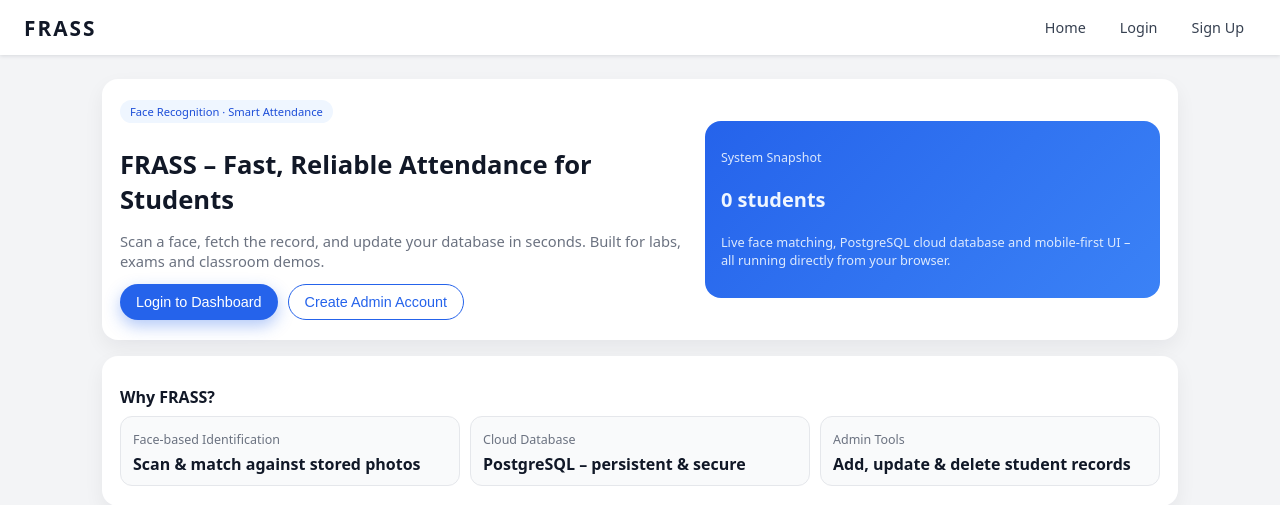
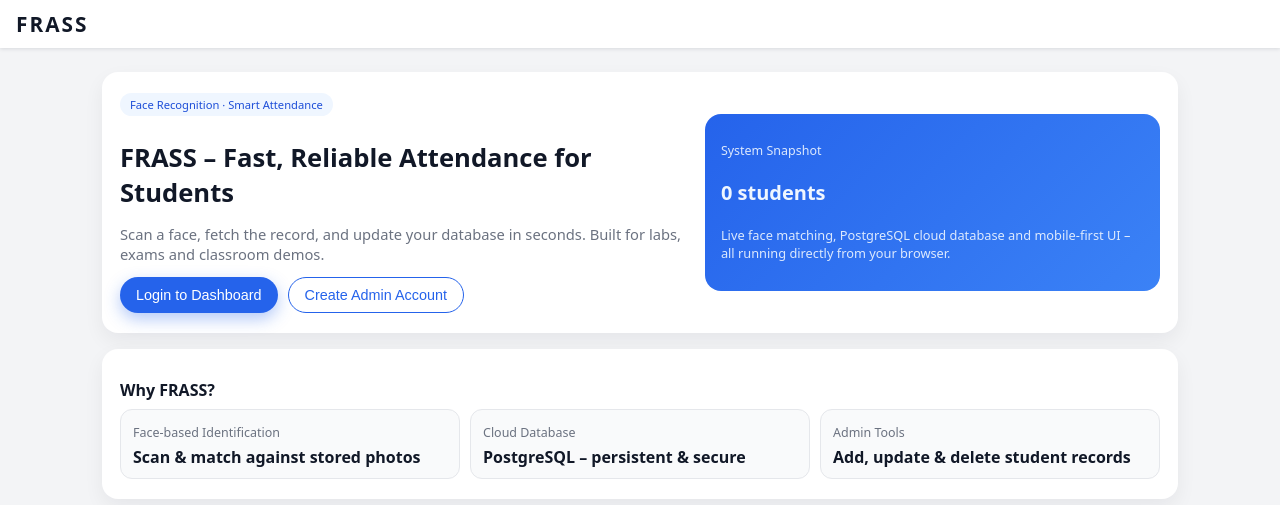
Before and after one commit to HiroX24/Frass, a Flask app: page / in a window 1280 px wide. Shown: the top 505 px of the page. Run offline with Flask 3, Linux system fonts and the light colour scheme; data that the repository does not hold is empty; some libraries are stand-ins or nearby versions.

Commit message:
Update cool.css

```diff
--- a/static/cool.css
+++ b/static/cool.css
@@ -11,37 +11,57 @@ body {
   color: #111827;
 }
 
+.logo {
+  font-size: 1.3rem;
+  letter-spacing: 2px;
+}
+
 header {
   position: sticky;
   top: 0;
   z-index: 10;
   background: #ffffff;
   color: #111827;
-  padding: 12px 24px;
+  padding: 10px 16px;
   display: flex;
   justify-content: space-between;
   align-items: center;
   box-shadow: 0 1px 4px rgba(15, 23, 42, 0.12);
 }
 
-.logo {
-  font-size: 1.3rem;
-  letter-spacing: 2px;
+/* DROPDOWN NAV – hidden by default */
+
+nav {
+  position: absolute;
+  top: 52px;            /* just under header */
+  right: 16px;
+  background: #ffffff;
+  padding: 6px 0;
+  border-radius: 12px;
+  box-shadow: 0 8px 20px rgba(15, 23, 42, 0.16);
+  display: none;        /* toggled via .nav-open */
+  flex-direction: column;
+  min-width: 180px;
 }
 
-nav {
+nav.nav-open {
   display: flex;
-  gap: 10px;
 }
 
 nav a {
-  padding: 6px 12px;
-  border-radius: 999px;
+  padding: 8px 14px;
+  border-radius: 0;
   text-decoration: none;
   color: #374151;
   font-size: 0.9rem;
   cursor: pointer;
   transition: background 0.15s ease, color 0.15s ease, transform 0.08s ease;
+  width: 100%;
+  text-align: left;
+}
+
+nav a + a {
+  border-top: 1px solid #f3f4f6;
 }
 
 nav a:hover {
@@ -54,6 +74,37 @@ main {
   padding: 24px 12px 32px;
   max-width: 1100px;
   margin: 0 auto;
+}
+
+.nav-toggle {
+  display: block;       /* always show (desktop + mobile) */
+  background: transparent;
+  border: none;
+  cursor: pointer;
+  padding: 4px;
+}
+
+.nav-toggle span {
+  display: block;
+  width: 22px;
+  height: 2px;
+  background: #111827;
+  border-radius: 999px;
+  margin: 4px 0;
+  transition: transform 0.15s ease, opacity 0.15s ease;
+}
+
+/* little cross animation when menu is open */
+.nav-toggle.nav-open span:nth-child(1) {
+  transform: translateY(6px) rotate(45deg);
+}
+
+.nav-toggle.nav-open span:nth-child(2) {
+  opacity: 0;
+}
+
+.nav-toggle.nav-open span:nth-child(3) {
+  transform: translateY(-6px) rotate(-45deg);
 }
 
 /* ---------- CARDS & LAYOUT ---------- */
```
